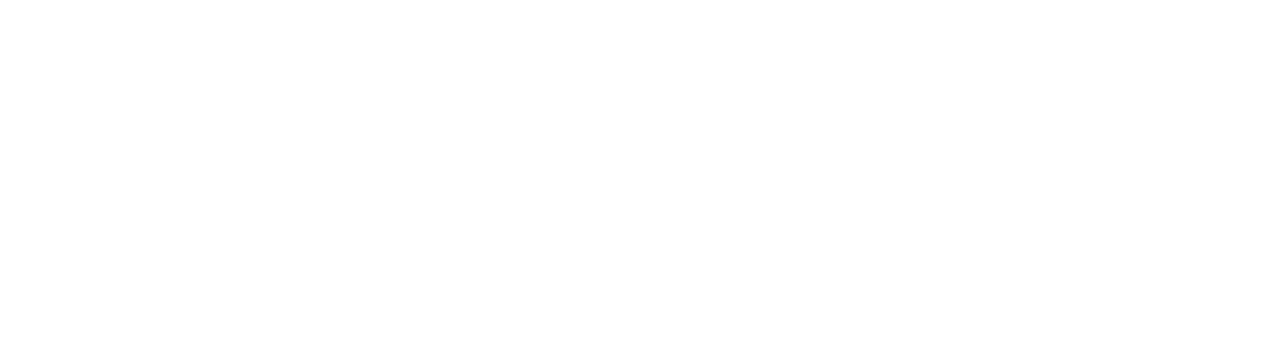
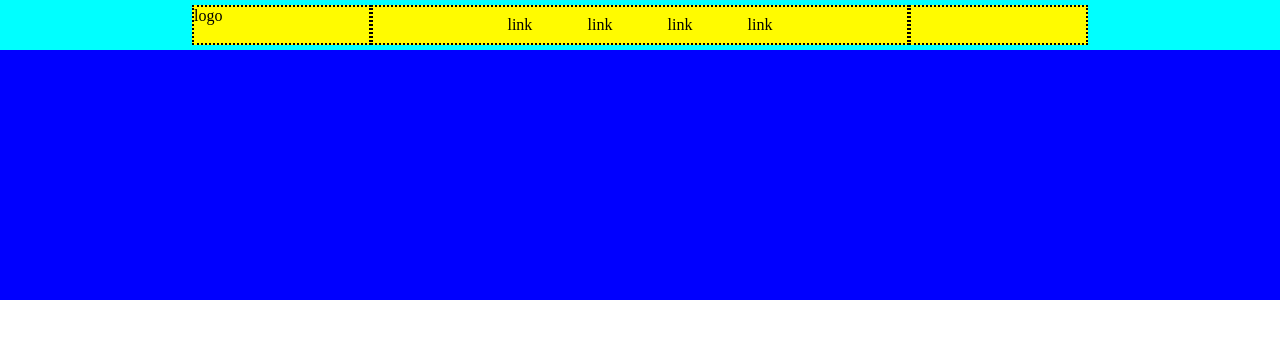
Before and after one commit to Seko461/htmlcss-struttura-discord, a plain HTML site: page index.html in a window 1280 px wide. Drawn offline with Linux system fonts and the light colour scheme.

Commit message:
add bar updates

```diff
--- a/assets/css/style.css
+++ b/assets/css/style.css
@@ -0,0 +1,75 @@
+* {
+    margin: 0;
+    padding: 0;
+    box-sizing: border-box;
+}
+
+.site_header {
+    background-color: blue;
+    height: 300px;
+}
+
+.nav_section {
+    background-color: aqua;
+    height: 50px;
+    display: flex;
+}
+
+.nav_bar {
+    background-color: rgb(255, 251, 0);
+    height: 40px;
+    width: 70vw;
+    margin: auto;
+    align-items: center;
+    display: flex;
+}
+
+.logo-section {
+    width: 20%;
+    height: 100%;
+    border: 2px dotted black;
+
+
+}
+
+.logo {}
+
+.link_bar {
+    width: 60%;
+    height: 100%;
+    border: 2px dotted black;
+    display: flex;
+
+
+}
+
+.link_container {
+    width: 60%;
+    margin: auto;
+    display: flex;
+}
+
+ul li {
+    list-style: none;
+}
+
+ul {
+    width: 100%;
+    justify-content: space-around;
+    display: flex;
+}
+
+li {
+    flex-direction: row;
+}
+
+a {
+    text-decoration: none;
+    color: black;
+}
+
+.form_log {
+    width: 20%;
+    height: 100%;
+    border: 2px dotted black;
+}
--- a/index.html
+++ b/index.html
@@ -6,10 +6,33 @@
     <meta http-equiv="X-UA-Compatible" content="IE=edge">
     <meta name="viewport" content="width=device-width, initial-scale=1.0">
     <title>Struttura Discord</title>
+    <link rel="stylesheet" href="./assets/css/style.css">
 </head>
 
 <body>
-    <header class="site_header"></header>
+    <header class="site_header">
+        <div class="nav_section">
+            <div class="nav_bar">
+                <div class="logo-section">
+                    <div class="logo">logo</div>
+                </div>
+                <div class="link_bar">
+                    <div class="link_container">
+                        <ul>
+                            <li><a href="#">link</a></li>
+                            <li><a href="#">link</a></li>
+                            <li><a href="#">link</a></li>
+                            <li><a href="#">link</a></li>
+                        </ul>
+                    </div>
+                </div>
+                <div class="form_log"></div>
+            </div>
+        </div>
+        <div class="banner">
+            <div class="banner_content"></div>
+        </div>
+    </header>
     <!-- /.site_header -->
     <main class="site_main"></main>
     <!-- /.site_main -->
```
